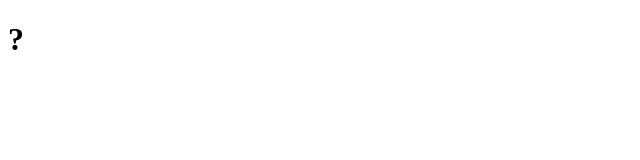
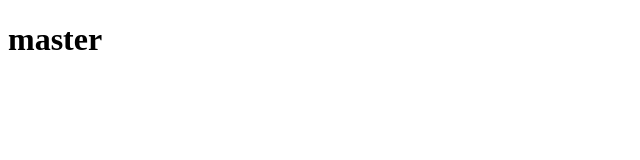
Before and after one commit to almdrx/almdrx.github.io, a plain HTML site: page index.html in a window 1280 px wide. Shown: the whole page, without its empty margins (0-640 px from the left). Drawn offline with Linux system fonts and the light colour scheme.

Commit message:
testing branch master

```diff
--- a/index.html
+++ b/index.html
@@ -9,7 +9,7 @@
 </head>
 
 <body>
-  <h1>?</h1>
+  <h1>master</h1>
 </body>
 
 </html>
```
